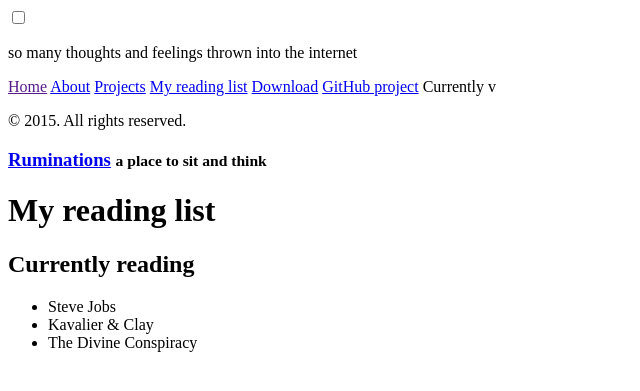
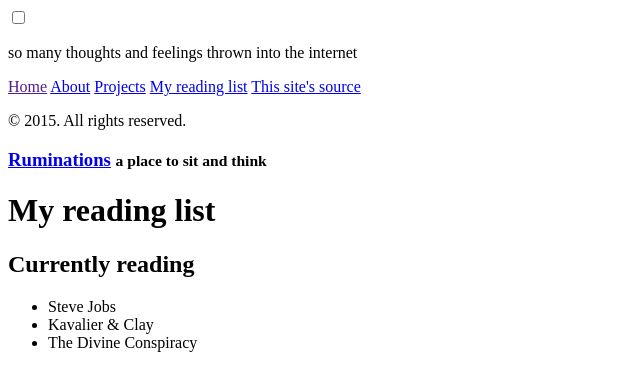
Before and after one commit to jrsconfitto/jrsconfitto.github.io, a Jekyll site: the page built from reading-list.md, in a window 1280 px wide. Shown: the top 391 px of the page, without its empty margins (0-640 px from the left). Built offline with Jekyll 4.4.1, drawn with Linux system fonts in a browser that asks for light colours.

Commit message:
Adjust sidebar links

```diff
--- a/_includes/sidebar.html
+++ b/_includes/sidebar.html
@@ -25,9 +25,7 @@
       {% endif %}
     {% endfor %}
 
-    <a class="sidebar-nav-item" href="{{ site.github.repo }}/archive/v{{ site.version }}.zip">Download</a>
-    <a class="sidebar-nav-item" href="{{ site.github.repo }}">GitHub project</a>
-    <span class="sidebar-nav-item">Currently v{{ site.version }}</span>
+    <a class="sidebar-nav-item" href="{{ site.github.repo }}">This site's source</a>
   </nav>
 
   <div class="sidebar-item">
```
